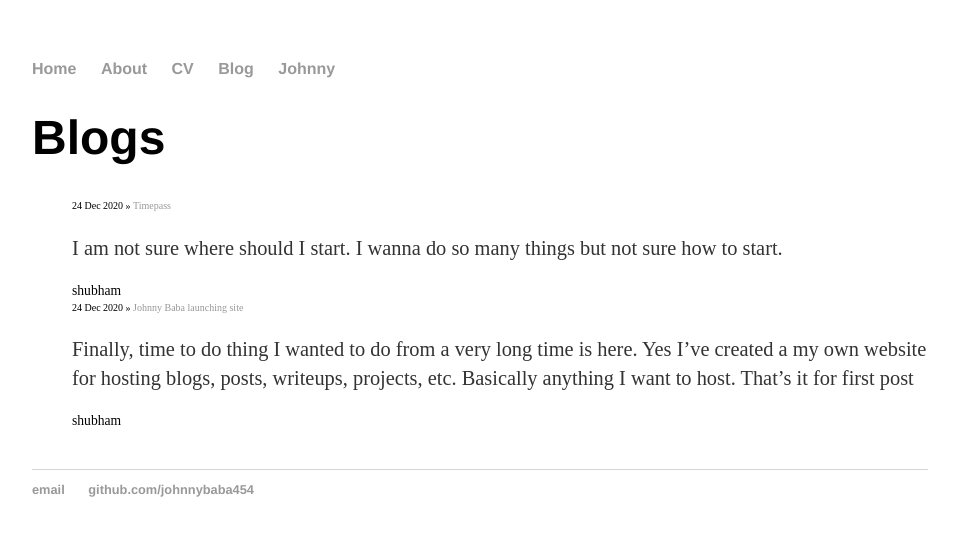
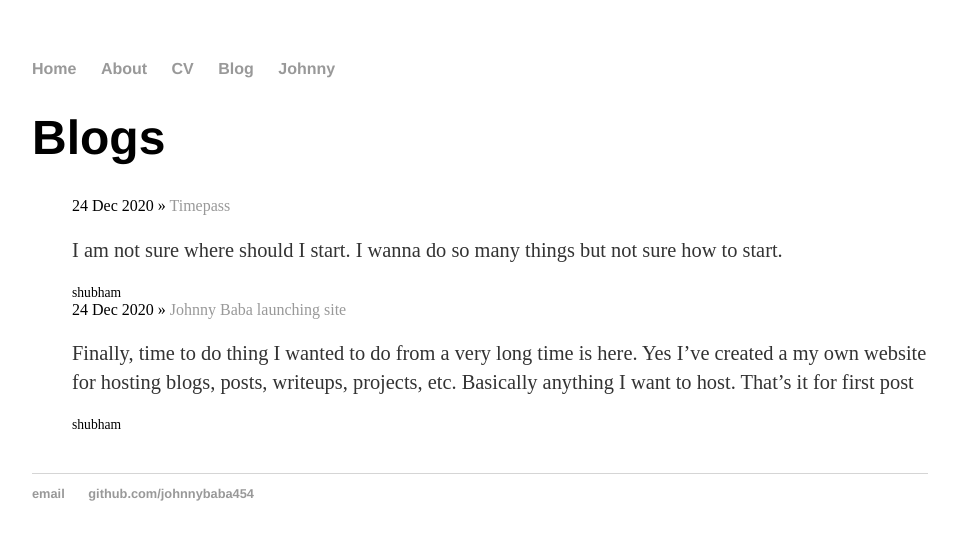
Before and after one commit to johnnybaba454/johnnybaba454.github.io, a Jekyll site: the page built from blog/index.html, in a window 1280 px wide. Shown: the top 540 px of the page, without its empty margins (160-1117 px from the left). Built offline with Jekyll 4.4.1, drawn with Linux system fonts in a browser that asks for light colours; Markdown is read by kramdown in place of the engine named in the settings.

Commit message:
Update index.html

```diff
--- a/blog/index.html
+++ b/blog/index.html
@@ -7,7 +7,7 @@
 
 	  {% for post in site.posts %}
 	    <li>
-		    <font size="1"><span>{{ post.date | date_to_string }}</span> » <a href="{{ post.url }}" title="{{ post.title }}">{{ post.title }}</a></font>
+		    <font size="3"><span>{{ post.date | date_to_string }}</span> » <a href="{{ post.url }}" title="{{ post.title }}">{{ post.title }}</a></font>
 		    {{post.content}}
 		    shubham
 
```
